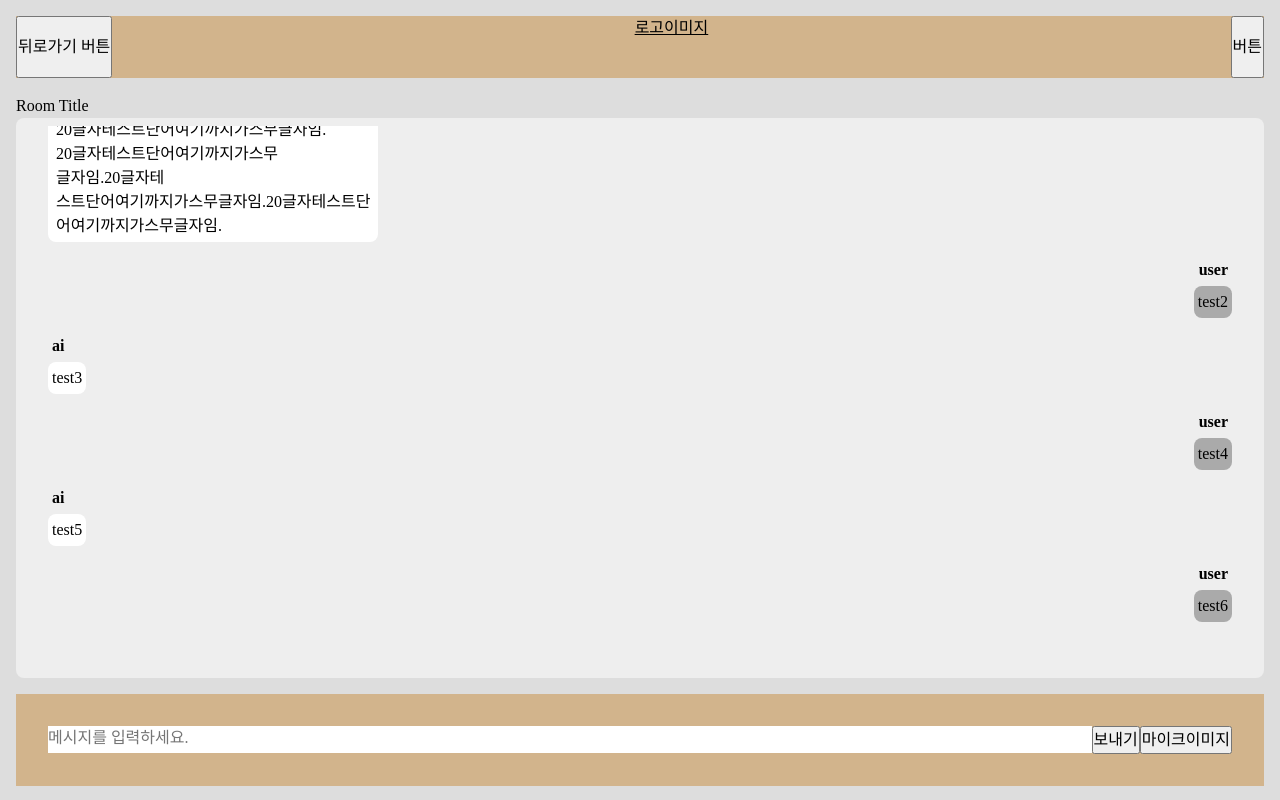
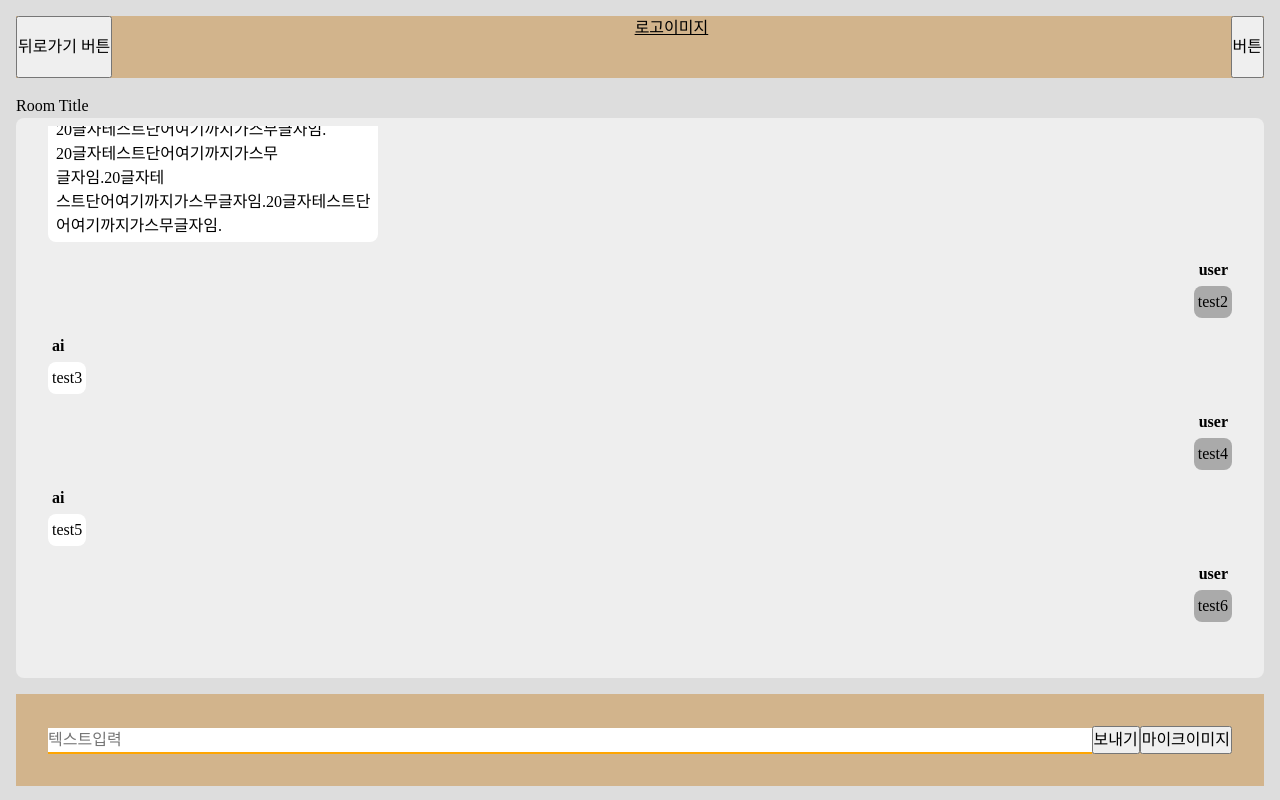
Before and after one commit to TalkFlow-KR/TalkFlow-FE-Refactor, a React (Create React App) app: page /chat in a window 1280 px wide. Built offline with nearby package versions, Linux system fonts and the light colour scheme.

Commit message:
:sparkles: Added flexible chat text input

```diff
--- a/src/components/organisms/mobile/Footer/m-chat-footer.jsx
+++ b/src/components/organisms/mobile/Footer/m-chat-footer.jsx
@@ -1,6 +1,9 @@
-import React, { useEffect, useRef, useState } from "react";
+import React, { useState } from "react";
 import styled from "styled-components";
+import TextareaAutosize from "react-textarea-autosize";
 
+//  버튼 // 마이크 이미지
+// poa 로 위치시키기
 const StyledFooter = styled.footer`
   display: flex;
   width: 100%;
@@ -18,28 +21,33 @@ const StyledFooter = styled.footer`
 
 const ExpandableDiv = styled.div`
   display: flex;
+  position: relative;
   z-index: 10;
   flex: 1;
   background-color: orange;
-  height: ${(props) => props.height};
+  //margin-top: -${(props) => props.height}px;
+  margin-top: calc(-${(props) => props.height}px + 26px);
+`;
 
-  margin-top: calc(-${(props) => props.margin} + 26px);
-`;
-const StyledTextarea = styled.textarea`
+const StyledTextarea = styled(TextareaAutosize)`
+  //transition: height 0.3s cubic-bezier(0.28, 0.73, 0.97, 0.52);
+  box-sizing: border-box;
+  z-index: 10;
   width: 100%;
-  overflow-y: hidden;
+  overflow-y: auto;
   resize: none;
   border: none;
+  //position: absolute;
+  //top: 0;
+  //left: 0;
   &:focus {
     outline: none;
   }
 `;
+
 function MChatFooter({ onAddMessage }) {
   const [inputValue, setInputValue] = useState("");
-  const [textareaHeight, setTextareaHeight] = useState("0px");
-  const [marginValue, setMarginValue] = useState("0px");
-  const heightRef = useRef(0);
-  const marginRef = useRef(0);
+  const [currentHeight, setCurrentHeight] = useState(0);
   const handleSetInput = (e) => {
     setInputValue(e.target.value);
   };
@@ -51,41 +59,27 @@ function MChatFooter({ onAddMessage }) {
       setInputValue("");
     }
   };
-  useEffect(() => {
-    const currentHeight = heightRef.current;
-    const setHeight = `${currentHeight.scrollHeight}px`;
-    setTextareaHeight(setHeight);
-    if (!inputValue) {
-      setMarginValue("0");
-      setTextareaHeight("27px");
-    } else if (setHeight !== textareaHeight) setMarginValue(setHeight);
-  }, [inputValue]);
-
   const handleEnter = (e) => {
     if (e.key === "Enter" && e.shiftKey) {
       e.preventDefault();
       handleAddMessage();
-      setMarginValue("0px");
-      setTextareaHeight("0px");
     }
-    // } else if (e.key === "Enter") {
-    //   setInputValue((prevValue) => `${prevValue}\n`);
-    // }
   };
-
+  const onHeightChange = (height) => {
+    console.log(height);
+    setCurrentHeight(height);
+  };
   return (
     <StyledFooter>
-      <ExpandableDiv
-        ref={marginRef}
-        height={textareaHeight}
-        margin={marginValue}
-      >
+      <ExpandableDiv height={currentHeight}>
         <StyledTextarea
-          ref={heightRef}
-          placeholder="메시지를 입력하세요."
+          placeholder="텍스트입력"
           onChange={handleSetInput}
           onKeyDown={handleEnter}
           value={inputValue}
+          onHeightChange={onHeightChange}
+          maxRows={10}
+          autoFocus
         />
       </ExpandableDiv>
       <button type="button" onClick={handleAddMessage}>
```
